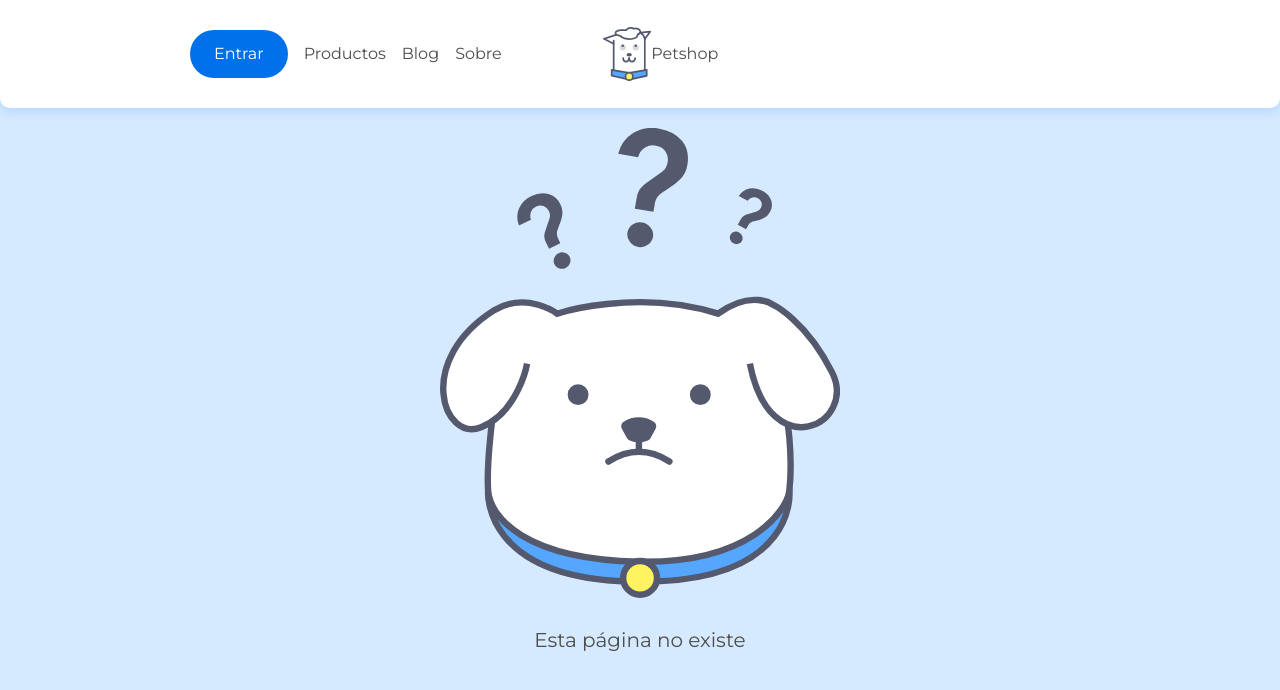
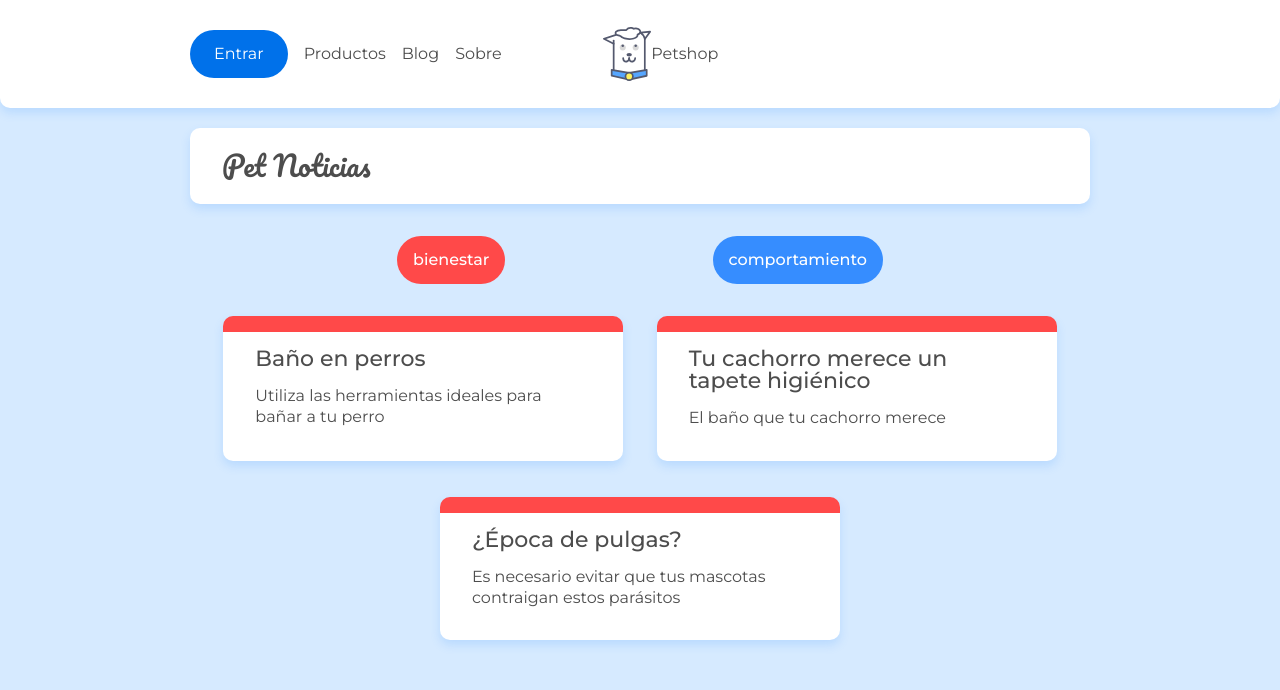
Before and after one commit to LuisCorreaDv/React-router, a React (Create React App) app: page /categoria/bienestar in a window 1280 px wide. Shown: the top 690 px of the page. Built offline with nearby package versions, Linux system fonts and the light colour scheme; data requests are answered from the project's data file.

Commit message:
Añadiendo categorias y rutas anidadas

```diff
--- a/src/App.js
+++ b/src/App.js
@@ -5,6 +5,7 @@
 import Page404 from './pages/Page404';
 import Header from './components/header';
 import Post from './pages/Post';
+import Categoria from './pages/Categoria';
 
 import { Route, BrowserRouter as Router, Routes } from 'react-router-dom';
 
@@ -19,6 +20,7 @@
         <Route path='/' element={<Home />}/>
         <Route path='/sobre' element={<Sobre />} />
         <Route path='/posts/:id' element={<Post />} />
+        <Route path='/categoria/:id' element={<Categoria />} />
         <Route path='*' element={<Page404 />} />
       </Routes>
     </Router>
--- /dev/null
+++ b/src/pages/Categoria.jsx
@@ -0,0 +1,25 @@
+import { useState, useEffect } from "react";
+import "../assets/css/blog.css"
+import { buscar } from "../api/api";
+import ListCategories from "../components/ListCategories";
+import ListPosts from "../components/ListPost";
+import { useParams, Routes, Route } from "react-router-dom";
+
+const Categoria = () => {
+    const {id} = useParams()
+    return (
+        <>
+            <div className="container">
+                <h2 className="title-page">Pet Noticias</h2>
+            </div>
+            <ListCategories />
+            <Routes>
+                <Route path="/" element={<ListPosts url={`/posts?categoria=${id}`} />} />
+            </Routes>
+
+        </>
+
+    )
+}
+
+export default Categoria
```
